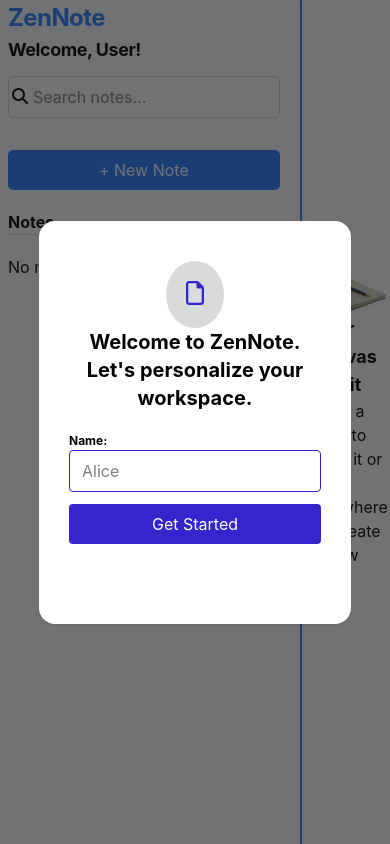
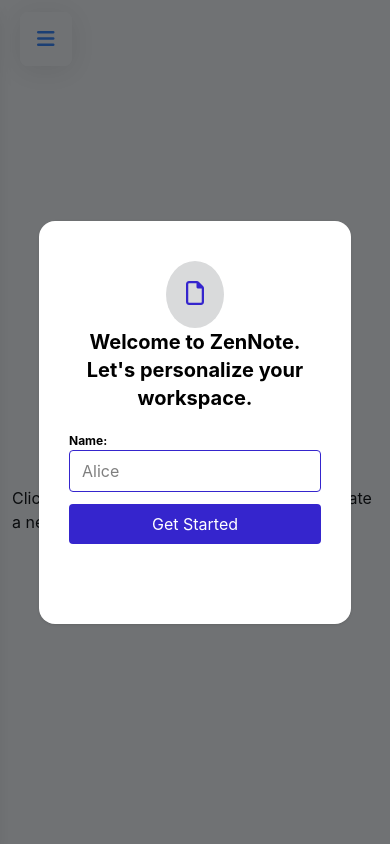
Before and after one commit to HarDexTech/notes_app, a React (Vite) app: page / in a window 390 px wide. Built offline with nearby package versions, Linux system fonts and the light colour scheme.

Commit message:
feat: add menu toggle functionality and improve sidebar responsiveness

```diff
--- a/src/App.jsx
+++ b/src/App.jsx
@@ -11,9 +11,16 @@
   const [userId, setUserId] = useState(localStorage.getItem("userName"));
   const [shakeButton, setShakeButton] = useState("");
   const [searchText, setSearchText] = useState("");
+  const [menuStatus, setMenuStatus] = useState(false)
 
   function onSelect(id) {
     setActiveNoteId(id);
+    setMenuStatus(false);
+  }
+
+  function changeMenuStatus (event) {
+    event.stopPropagation();
+    setMenuStatus(prev => !prev)
   }
 
   function updateSearchText(value) {
@@ -89,18 +96,22 @@
       )}
       <SideBar
         userId={userId}
+        activeNoteId={activeNoteId}
         createNewNote={createNote}
         noteObj={noteObj}
         onSelect={onSelect}
         searchText={searchText}
         updateSearchText={updateSearchText}
+        menuStatus={menuStatus}
       />
       <Editor
         noteObj={noteObj}
+        changeMenuStatus={changeMenuStatus}
         createNewNote={createNote}
         activeNoteId={activeNoteId}
         changeTitle={updateNoteTitle}
         changeContent={updateNoteContent}
+        menuStatus={menuStatus}
         handleDel={deleteNote}
       />
     </div>
--- a/src/components/Editor.jsx
+++ b/src/components/Editor.jsx
@@ -6,13 +6,20 @@
   );
 
   return (
-    <section className="pt-5 pl-3 h-screen w-[calc(100%-300px)] flex items-center justify-center flex-col">
+    <section className="py-5 px-3 h-screen editor flex flex-1 min-w-0 w-full items-center justify-center flex-col">
       {/* show msg for new screen */}
       {!props.activeNoteId ? (
         <div
           className="flex items-center flex-col h-screen w-full justify-center"
           onClick={props.createNewNote}
         >
+          <button
+            type="button"
+            className={`menuToggleButton md:hidden ${props.menuStatus ? "menuToggleButton--anchored" : ""} z-20`}
+            onClick={props.changeMenuStatus}
+          >
+            <i className="fa-solid fa-bars text-blue-500 text-[20px] font-bold"></i>
+          </button>
           <img
             src={note}
             alt="note"
@@ -24,6 +31,13 @@
       ) : (
         <form action="" className="w-full h-full">
           <div className="flex gap-2 w-full justify-end">
+            <button
+              type="button"
+              className={`menuToggleButton md:hidden ${props.menuStatus ? "menuToggleButton--anchored" : ""}`}
+              onClick={props.changeMenuStatus}
+            >
+              <i className="fa-solid fa-bars text-blue-500 text-[20px] font-bold"></i>
+            </button>
             {/* delete button */}
             <button
               type="button"
--- a/src/components/NoteButton.jsx
+++ b/src/components/NoteButton.jsx
@@ -7,11 +7,11 @@
     <button
       type="button"
       onClick={() => props.onSelect(props.note.id)}
-      className="flex justify-between noteButton w-[calc(100%-20px)] text-left px-3 py-2 rounded-md border border-[#d9dadb] hover:bg-[#f6f6ff] hover:border-[#3525cd] transition-all ease-in-out"
+      className={`flex justify-between noteButton w-[calc(100%-20px)] text-left px-3 py-2 border hover:bg-[#f6f6ff] hover:border-[#3525cd] transition-all ease-in-out ${props.activeId == props.note.id ? "bg-[#e1e3e4]" : ""} rounded-xl shadow-[0_4px_30px_rgba(0,0,0,0.1)] backdrop-blur-[5px] border border-white/40`}
     >
       <div className="flex flex-col">
         <span className="font-medium">{props.note.title}</span>
-        <span className="text-xs text-gray-400">
+        <span className="text-xs text-[#1b2d30]">
           Last Updated:
           <p>{`${hour}:${min}, ${dateString}`}</p>
         </span>
--- a/src/components/SideBar.jsx
+++ b/src/components/SideBar.jsx
@@ -1,7 +1,8 @@
-import React, { useEffect } from "react";
 import NoteButton from "./NoteButton";
+import { useState } from "react";
 
 export default function SideBar(props) {
+  const [isNoteActive, setNoteActive] = useState(false);
   let noteObj = [...props.noteObj].sort(
     (a, b) => b.dateLastUpdated - a.dateLastUpdated,
   );
@@ -14,10 +15,19 @@
 
   // map over filtered notes
   let notesArray = filteredNotes.map((item) => {
-    return <NoteButton key={item.id} note={item} onSelect={props.onSelect} />;
+    return (
+      <NoteButton
+        key={item.id}
+        note={item}
+        onSelect={props.onSelect}
+        activeId={props.activeNoteId}
+      />
+    );
   });
   return (
-    <aside className="w-fit overflow-hidden border-r-2 border-blue-500 h-screen flex flex-col gap-5 shadow-lg z-10 bg-white">
+    <aside
+      className={`sidebar fixed inset-y-0 left-0 z-10 flex h-screen w-[85vw] max-w-80 shrink-0 flex-col gap-5 overflow-auto overflow-x-hidden border-r-2 border-blue-500 bg-white shadow-lg transition-transform duration-300 ease-in-out ${props.menuStatus ? "translate-x-0" : "-translate-x-full pointer-events-none"} md:static md:inset-auto md:w-80 md:translate-x-0 md:pointer-events-auto`}
+    >
       <div className="ml-2">
         <h1 className="text-blue-500 text-[24px] font-bold tracking-tight">
           ZenNote
@@ -59,7 +69,7 @@
       </span>
       {/* show all note file and a 'oops, no files found' message when nothing is displayed */}
       <div className="noteContainer ml-2 pr-2 flex flex-col gap-2 h-fit overflow-auto pb-5">
-        {props.noteObj.length === 0 && "No notes found!"}
+        {filteredNotes.length === 0 && "No notes found!"}
         {notesArray}
       </div>
     </aside>
--- a/src/index.css
+++ b/src/index.css
@@ -141,3 +141,39 @@
 .noteContainer {
   scrollbar-width: thin;
 }
+.hideOnLargeScreen {
+  @media screen and (min-width: 760px) {
+    display: none;
+  }
+}
+.sidebar {
+  anchor-name: --notes-sidebar;
+}
+
+.menuToggleButton {
+  position: fixed;
+  top: 0.75rem;
+  left: 1.25rem;
+  z-index: 20;
+  display: flex;
+  align-items: center;
+  justify-content: center;
+  padding: 1rem;
+  border-radius: 0.5rem;
+  border: 1px solid rgba(255, 255, 255, 0.6);
+  background: rgba(255, 255, 255, 0.72);
+  box-shadow: 0 4px 30px rgba(0, 0, 0, 0.1);
+  backdrop-filter: blur(5px);
+  @media screen and (min-width: 760px) {
+    display: none;
+  }
+}
+
+@supports (anchor-name: --notes-sidebar) {
+  .menuToggleButton--anchored {
+    position-anchor: --notes-sidebar;
+    left: anchor(right);
+    top: anchor(top);
+    translate: -4rem 10px;
+  }
+}
```
